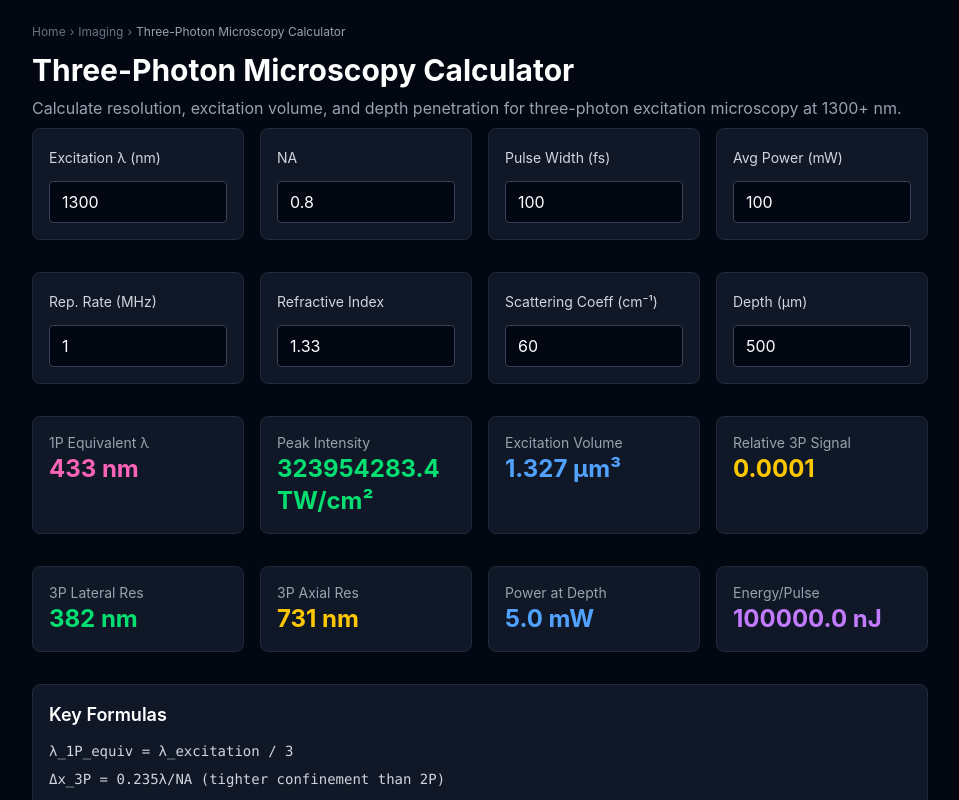
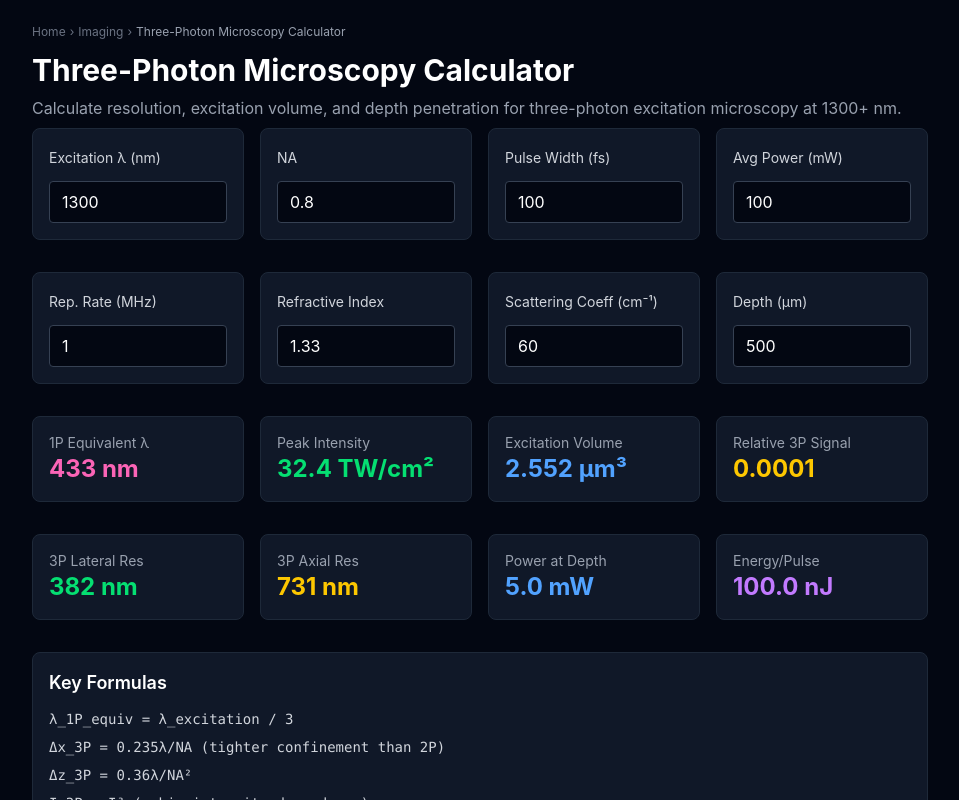
Before and after one commit to Lazfiz/photonics-calculators, a Next.js app: page /imaging/three-photon-microscopy in a window 1280 px wide. Shown: the top 800 px of the page, without its empty margins (160-1119 px from the left). Built offline with nearby package versions, Linux system fonts and the light colour scheme; no server answers.

Commit message:
fix(three-photon-microscopy): energy 1000x too large, TW/m²→TW/cm², fix garbled excitationVolume formula (#267/524)

```diff
--- a/src/app/imaging/three-photon-microscopy/page-client.tsx
+++ b/src/app/imaging/three-photon-microscopy/page-client.tsx
@@ -27,14 +27,14 @@ export default function ThreePhotonMicroscopyPage() {
   // Excitation volume
   const w0 = 0.61 * wavelength / (na * 1000);
   const zR = Math.PI * w0 * w0 * refractiveIndex / (wavelength / 1000);
-  // 3-photon excitation volume ≈ V_2P × √(2/3) / 3 (PSF-derived scaling)
-  const excitationVolume = Math.PI * w0 * w0 * zR * 0.5 * Math.sqrt(2 / 3) / 3;
+  // 3-photon excitation volume ≈ π²w₀²zR/12 (PSF-derived)
+  const excitationVolume = Math.PI * Math.PI * w0 * w0 * zR / 12;
 
   // Peak intensity
-  const energyPerPulse = (avgPower * 1000 / repRate) * 1e-9;
+  const energyPerPulse = (avgPower / repRate) * 1e-9;
   const peakPower = energyPerPulse / (pulseWidth * 1e-15);
   const spotArea = Math.PI * (w0 * 1e-6) ** 2;
-  const peakIntensity = peakPower / spotArea / 1e12;
+  const peakIntensity = peakPower / spotArea / 1e16;
 
   // Power at depth (lower scattering at longer wavelength)
   const powerAtDepth = avgPower * Math.exp(-scatteringCoeff * depth / 1e4);
```
